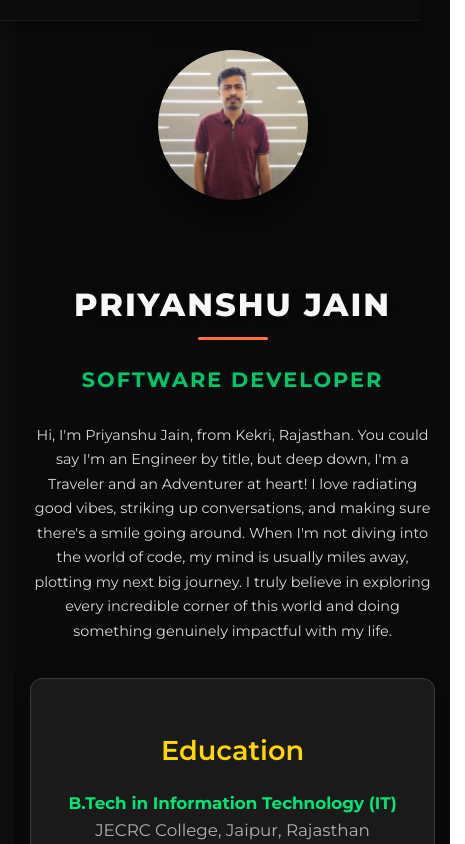
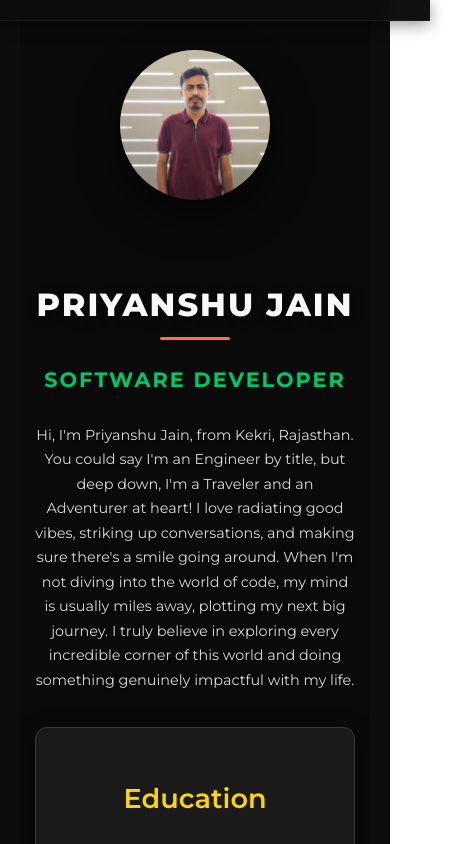
Before and after one commit to priyanshu3424/Priyanshu_portfolio_website, a React (Vite) app: page / in a window 390 px wide. Shown: the top 844 px of the page, 465 px wide, since content can reach past the window. Built offline with nearby package versions, Linux system fonts and the light colour scheme.

Commit message:
Fix: Improved responsive design and mobile alignment

```diff
--- a/src/App.css
+++ b/src/App.css
@@ -5,14 +5,15 @@
 html, body {
   margin: 0;
   padding: 0;
-  /* Ensure the background covers the entire viewport */
   background-color: #0D0D0D;
+  /* Yeh line browser ki default styling ko override karti hai */
+  -webkit-text-size-adjust: 100%;
 }
 
 body {
   font-family: 'Montserrat', sans-serif;
   line-height: 1.8;
-  color: #E0E0E0; /* Lighter grey for general text */
+  color: #E0E0E0;
   scroll-behavior: smooth;
   overflow-x: hidden;
 }
@@ -28,6 +29,8 @@ body {
   margin: 0 auto;
   box-sizing: border-box;
   padding: 0 80px;
+  background-color: #0D0D0D;
+  min-height: 100vh; /* Ensures the background covers the entire viewport */
 }
 
 /* Header Styling (Desktop) */
@@ -52,7 +55,7 @@ body {
   position: relative;
   overflow: hidden;
   display: flex;
-  flex-direction: column; /* Mobile-first approach */
+  flex-direction: column;
   align-items: center;
   justify-content: center;
   padding-top: 50px;
@@ -79,7 +82,7 @@ body {
   border-radius: 50%;
   overflow: hidden;
   box-shadow: 0 15px 40px rgba(0,0,0,0.6);
-  margin-bottom: 20px; /* Add some space below the image */
+  margin-bottom: 20px;
 }
 .profile-picture img {
   width: 100%;
@@ -92,7 +95,7 @@ body {
   flex-grow: 1;
   max-width: 700px;
   text-align: center;
-  padding: 0 15px; /* Add some padding for smaller screens */
+  padding: 0 15px;
 }
 
 .hero-name {
@@ -674,10 +677,10 @@ h2::after {
 /* For screens up to 480px (e.g., mobile phones) */
 @media (max-width: 480px) {
   .App {
-    padding: 0 15px;
+    padding: 0 20px; /* Adjusted padding for better alignment */
   }
   .header {
-    padding: 10px 15px;
+    padding: 10px 20px;
   }
   .hero-name {
     font-size: 2em;
@@ -702,7 +705,7 @@ h2::after {
   .profile-picture {
     width: 150px;
     height: 150px;
-    margin: 0 auto 20px auto; /* Center align and add space */
+    margin: 0 auto 20px auto;
   }
   .hero-text-content {
     text-align: center;
@@ -717,7 +720,7 @@ h2::after {
   .skills-grid.five-per-row,
   .skills-grid.three-per-row,
   .skills-grid.two-per-row {
-    grid-template-columns: repeat(2, 1fr);
+    grid-template-columns: 1fr; /* Changed to a single column on mobile */
     gap: 25px;
   }
   .skill-item {
```
